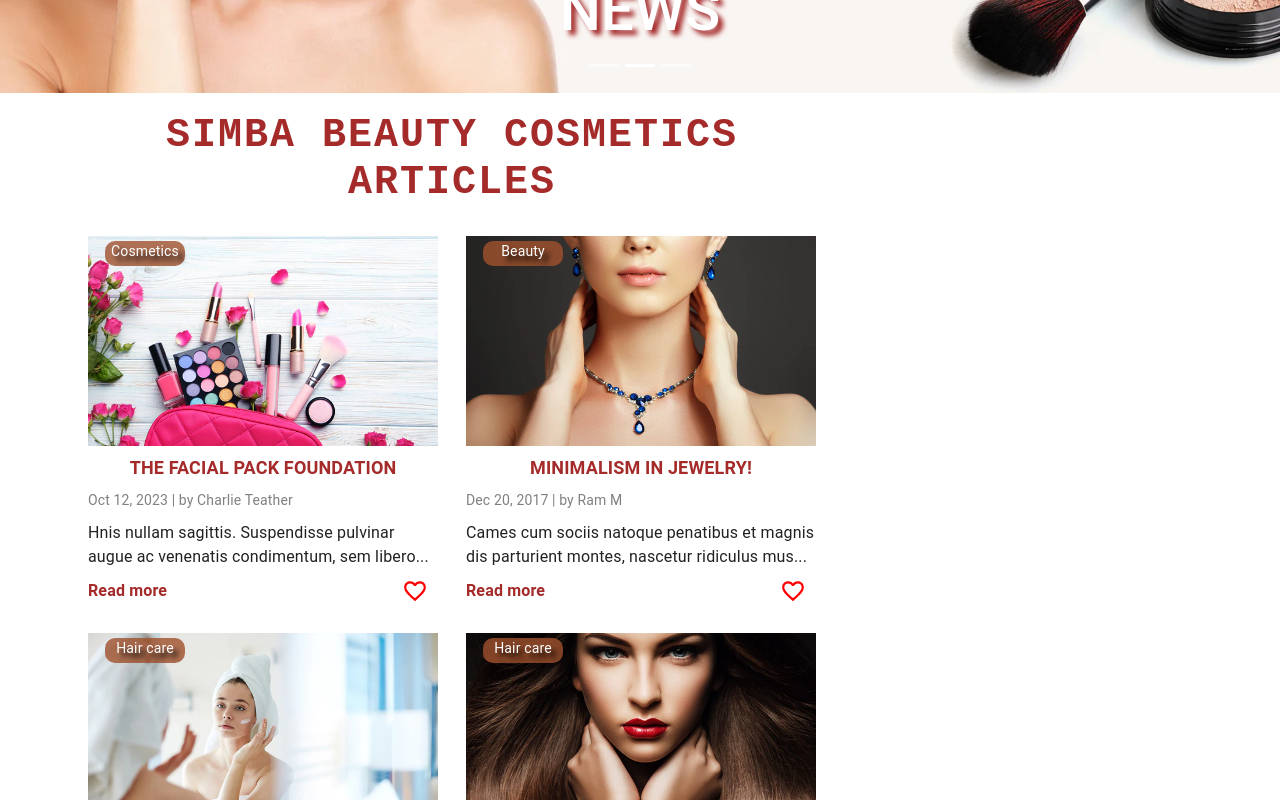
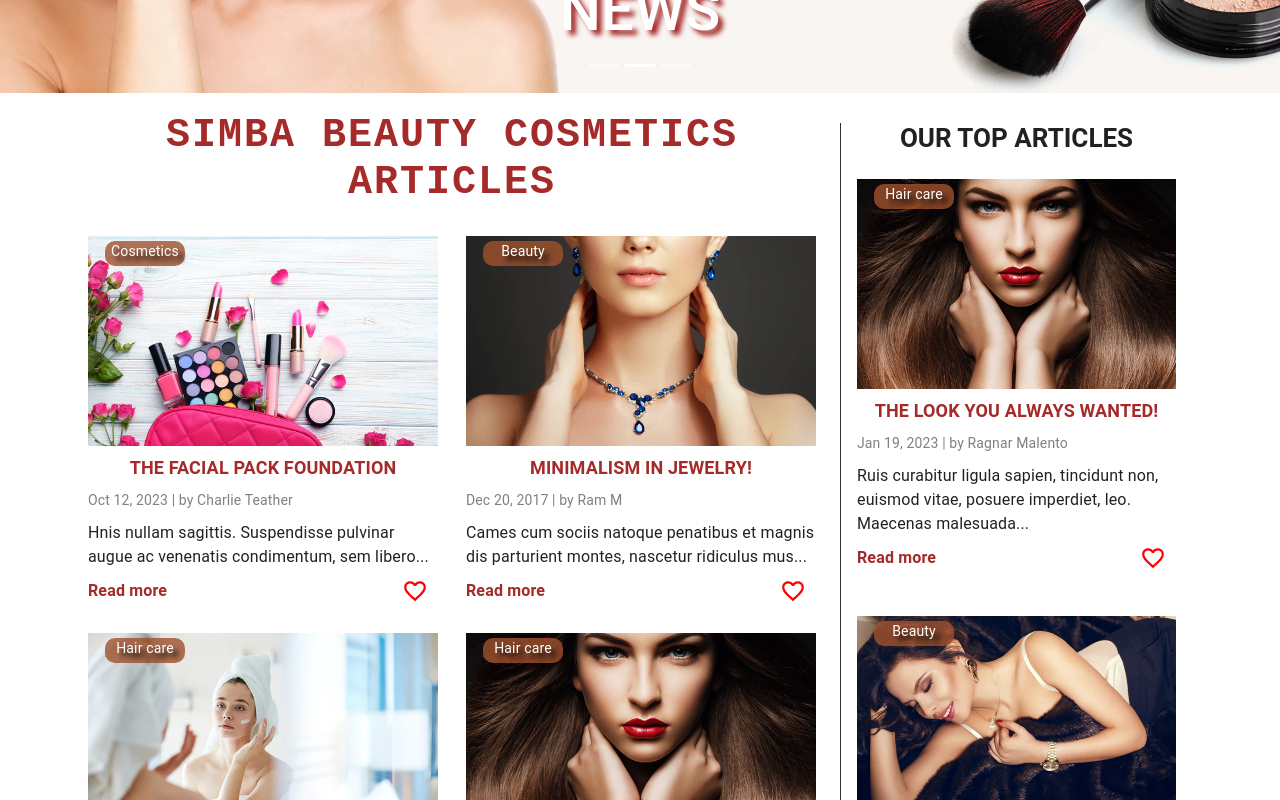
Before and after one commit to KhrystynaVasylynka/Blog-react, a React (Create React App) app: page / in a window 1280 px wide. Shown: the part 640-1440 px from the top of the page. Built offline with nearby package versions, Linux system fonts and the light colour scheme.

Commit message:
added sidebar

```diff
--- a/src/components/article/HomeArticles.tsx
+++ b/src/components/article/HomeArticles.tsx
@@ -1,6 +1,8 @@
 import { Box, Container, Grid, Typography } from '@mui/material'
 import { articlesArray } from 'utils/articlesArray'
 import HomeArticleItem from './HomeArticleItem'
+import Sidebar from 'components/sidebar/Sidebar'
+import { useState } from 'react'
 
 type Props = {
     likeState: {
@@ -86,6 +88,24 @@ const HomeArticles = ({
                         )}
                     </Box>
                 </Grid>
+
+                <Grid item xs={12} md={4}>
+                    <Box
+                        sx={{
+                            display: { xs: 'none', lg: 'initial' },
+                        }}
+                    >
+                        <Sidebar
+                            likeState={likeState}
+                            changeLikeArticle={changeLikeArticle}
+                            articles={articlesArray.filter(
+                                (item) => item.inSidebar === 'yes'
+                            )}
+                            updateLikedState={updateLikedState}
+                            likedCount={likedCount}
+                        />
+                    </Box>
+                </Grid>
             </Grid>
         </Container>
     )
--- /dev/null
+++ b/src/components/categoryArticleItem/categoryArticleItem.module.scss
@@ -0,0 +1,32 @@
+.title {
+  display: block;
+  padding-top: 5px;
+  text-decoration: none;
+  color: black;
+  font-size: 24px;
+  font-weight: bold;
+
+  @media (max-width: 599px) {
+    font-size: 22px;
+    line-height: 1.1;
+  }
+
+  &:hover,
+  &:focus {
+    color: #053e77;
+    text-decoration: underline;
+  }
+}
+.readMore {
+  font-size: 20px;
+  font-weight: bold;
+  display: block;
+  margin: 10px 0;
+  padding-bottom: 10px;
+  color: #333;
+  &:hover,
+  &:focus {
+    color: #000;
+    cursor: pointer;
+  }
+}
--- /dev/null
+++ b/src/components/sidebar/Sidebar.tsx
@@ -0,0 +1,80 @@
+import Box from '@mui/material/Box'
+import List from '@mui/material/List'
+import ListItem from '@mui/material/ListItem'
+import { Typography } from '@mui/material'
+import HomeArticle from '../article/HomeArticleItem'
+
+type HomeArticleItemType = {
+    id: number
+    imageUrl: string
+    author: string
+    alt: string
+    category: string
+    date: string
+    title: string
+    description: string
+    inSidebar: string
+}
+
+type Props = {
+    articles: HomeArticleItemType[]
+    likeState: {
+        [id: number]: boolean
+    }
+    changeLikeArticle(id: number, like: boolean): void
+    updateLikedState(hasLiked: boolean): void
+    likedCount: number
+}
+
+const Sidebar = ({
+    articles,
+    likeState,
+    changeLikeArticle,
+    updateLikedState,
+    likedCount,
+}: Props) => {
+    return (
+        <Box
+            sx={{
+                borderLeft: ' 1px solid #333',
+            }}
+        >
+            <Typography
+                variant="h3"
+                sx={{
+                    fontSize: '26px',
+                    fontWeight: 'bold',
+                    marginTop: '0px',
+                    textAlign: 'center',
+                }}
+            >
+                OUR TOP ARTICLES
+            </Typography>
+            <List>
+                {articles
+                    .filter((item) => item.inSidebar === 'yes')
+                    .map((item) => (
+                        <ListItem key={item.id}>
+                            <HomeArticle
+                                key={item.id}
+                                alt={item.alt}
+                                imageUrl={item.imageUrl}
+                                category={item.category}
+                                date={item.date}
+                                author={item.author}
+                                title={item.title}
+                                description={item.description}
+                                id={item.id}
+                                isLiked={likeState[item.id]}
+                                changeLikeArticle={changeLikeArticle}
+                                updateLikedState={updateLikedState}
+                                likedCount={likedCount}
+                            />
+                        </ListItem>
+                    ))}
+            </List>
+        </Box>
+    )
+}
+
+export default Sidebar
--- a/src/utils/articlesArray.ts
+++ b/src/utils/articlesArray.ts
@@ -8,11 +8,13 @@ export type HomeArticleItemType = {
   title: string;
   description: string;
   full?: string;
+  inSidebar: string;
 };
 
 export const articlesArray: HomeArticleItemType[] = [
   {
     id: 1,
+    inSidebar: 'no',
     alt: 'article 1',
     imageUrl: '/images/b1_105928f8-73d2-4eb3-a3bc-0662a0138bc1_600x.webp',
     category: 'Cosmetics',
@@ -37,6 +39,7 @@ export const articlesArray: HomeArticleItemType[] = [
   },
   {
     id: 2,
+    inSidebar: 'no',
     alt: 'article 2',
     imageUrl: '/images/b2_600x.webp',
     category: 'Beauty',
@@ -64,6 +67,7 @@ export const articlesArray: HomeArticleItemType[] = [
   },
   {
     id: 3,
+    inSidebar: 'no',
     alt: 'article 3',
     imageUrl: '/images/b3_600x.webp',
     category: 'Hair care',
@@ -87,6 +91,7 @@ Massa vitae tortor condimentum lacinia quis vel eros donec ac. Enim ut tellus el
   },
   {
     id: 4,
+    inSidebar: 'yes',
     alt: 'article 4',
     imageUrl: '/images/b4_600x.webp',
     category: 'Hair care',
@@ -111,6 +116,7 @@ Massa vitae tortor condimentum lacinia quis vel eros donec ac. Enim ut tellus el
   },
   {
     id: 5,
+    inSidebar: 'yes',
     alt: 'article 5',
     imageUrl: '/images/b5_600x.webp',
     category: 'Beauty',
@@ -135,6 +141,7 @@ Massa vitae tortor condimentum lacinia quis vel eros donec ac. Enim ut tellus el
   },
   {
     id: 6,
+    inSidebar: 'no',
     alt: 'article 6',
     imageUrl: '/images/b6_600x.webp',
     category: 'Cosmetics',
@@ -159,6 +166,7 @@ Massa vitae tortor condimentum lacinia quis vel eros donec ac. Enim ut tellus el
   },
   {
     id: 7,
+    inSidebar: 'yes',
     alt: 'article 7',
     imageUrl: '/images/b7_600x.webp',
     category: 'Cream',
@@ -183,6 +191,7 @@ Massa vitae tortor condimentum lacinia quis vel eros donec ac. Enim ut tellus el
   },
   {
     id: 8,
+    inSidebar: 'no',
     alt: 'article 8',
     imageUrl: '/images/b8_600x.webp',
     category: 'Cosmetics',
@@ -207,6 +216,7 @@ Massa vitae tortor condimentum lacinia quis vel eros donec ac. Enim ut tellus el
   },
   {
     id: 9,
+    inSidebar: 'no',
     alt: 'article 9',
     imageUrl: '/images/b9_600x.webp',
     category: 'Beauty',
@@ -231,6 +241,7 @@ Massa vitae tortor condimentum lacinia quis vel eros donec ac. Enim ut tellus el
   },
   {
     id: 10,
+    inSidebar: 'yes',
     alt: 'article 10',
     imageUrl: '/images/b12_70d30ad7-cd54-43bc-8550-37790c3cf87c_600x.webp',
     category: 'Hair care',
```
Also changed, not shown: src/components/categoryArticleItem/categoryArticleItem.tsx (added, +105 -0 lines).
